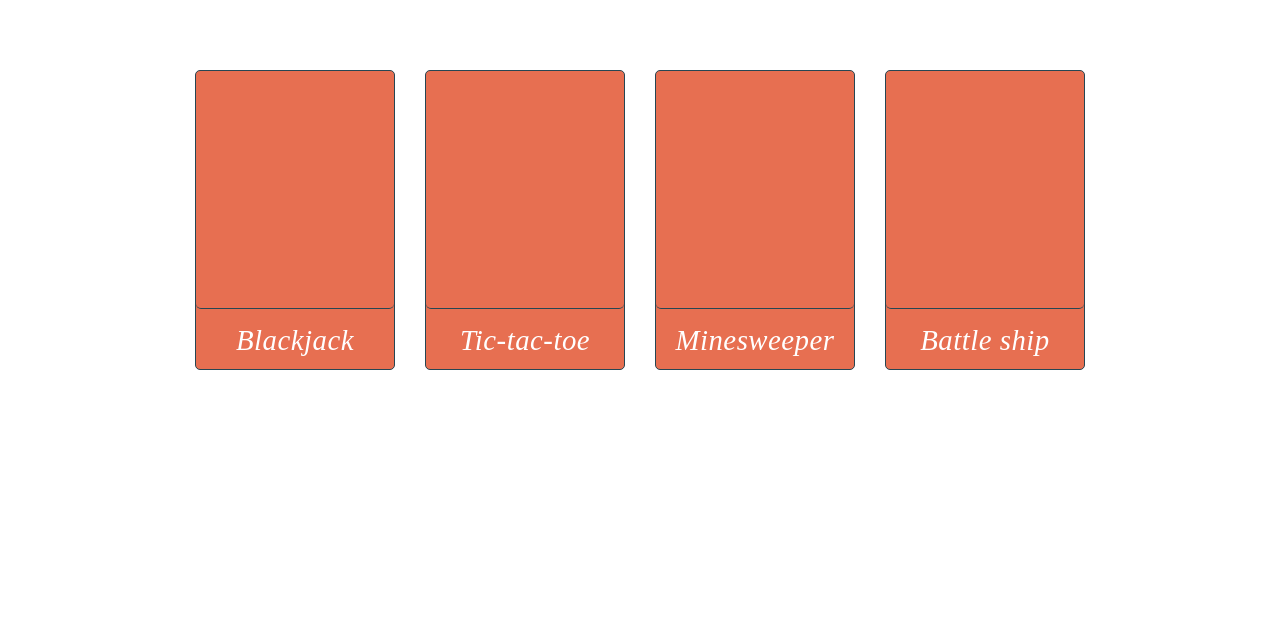
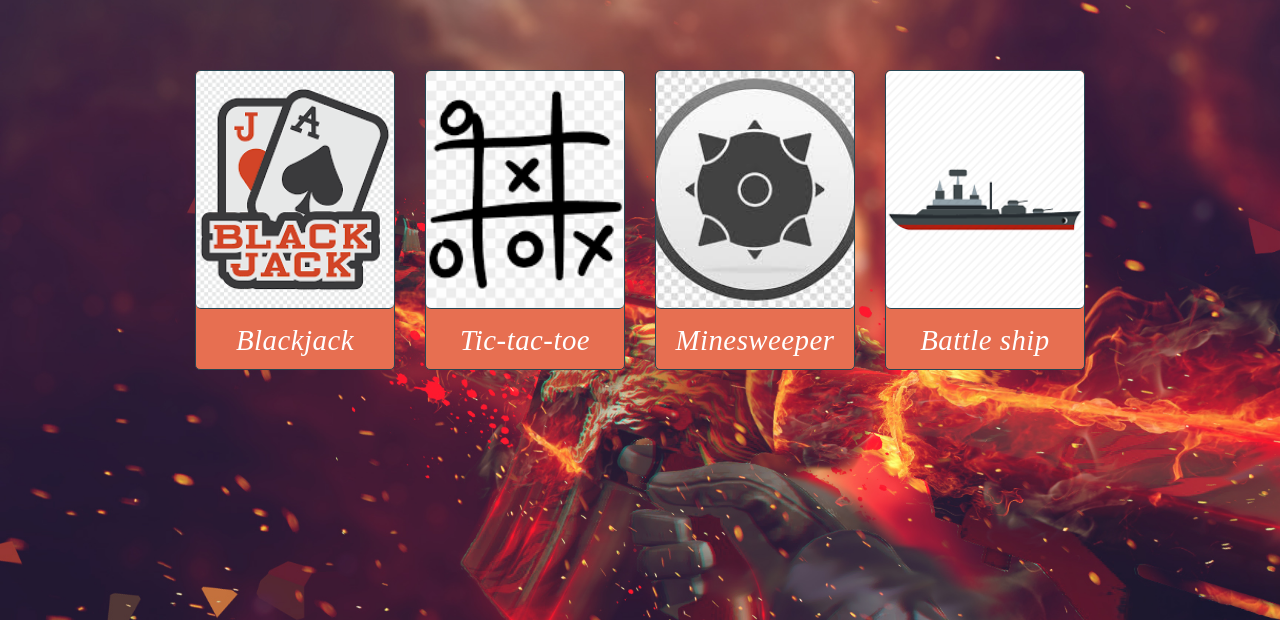
Before and after one commit to letamin/Games, a plain HTML site: page index.html in a window 1280 px wide. Shown: the part 180-800 px from the top of the page. Drawn offline with Linux system fonts and the light colour scheme; the site is published under a folder, as on GitHub Pages, so addresses that start at the root find nothing.

Commit message:
pics path updated

```diff
--- a/css/blackjack.style.css
+++ b/css/blackjack.style.css
@@ -10,7 +10,7 @@ body {
 
 .outside-container {
   height: 100vh;
-  background-image: url("/images/tableBackground.png");
+  background-image: url("../images/tableBackground.png");
   background-position: center;
   background-size: cover;
   background-repeat: no-repeat;
--- a/css/style.css
+++ b/css/style.css
@@ -6,7 +6,7 @@
 
 .body {
   height: 100vh;
-  background: url("/images/background.jpg");
+  background: url("../images/background.jpg");
   background-size: cover;
   background-position: center;
   background-repeat: no-repeat;
@@ -45,19 +45,19 @@
 }
 
 .blackjack-img {
-  background: url("/images/blackjack.png");
+  background: url("../images/blackjack.png");
 }
 
 .minesweeper-img {
-  background: url("/images/minesweeperjpg.jpg");
+  background: url("../images/minesweeperjpg.jpg");
 }
 
 .tic-tac-toe-img {
-  background: url("/images/tictactoe.png");
+  background: url("../images/tictactoe.png");
 }
 
 .battleship-img {
-  background: url("/images/battleship.png");
+  background: url("../images/battleship.png");
 }
 
 .game-img {
```
